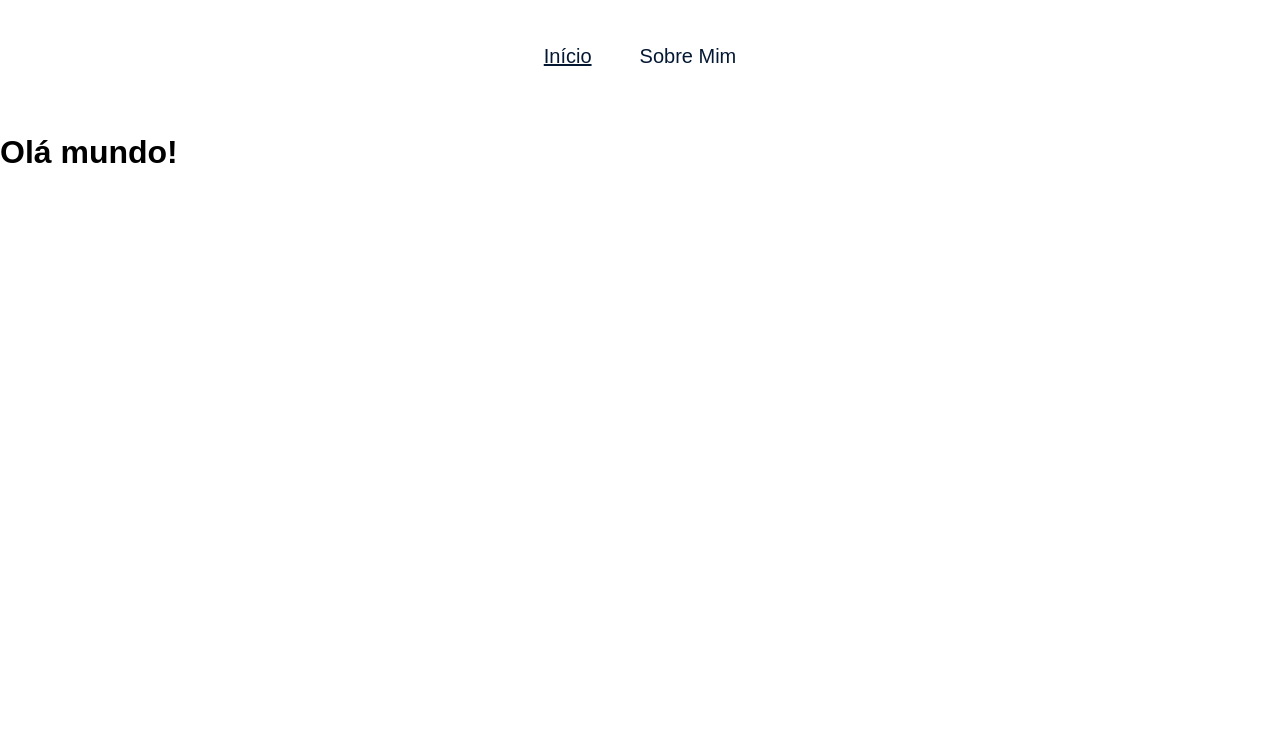
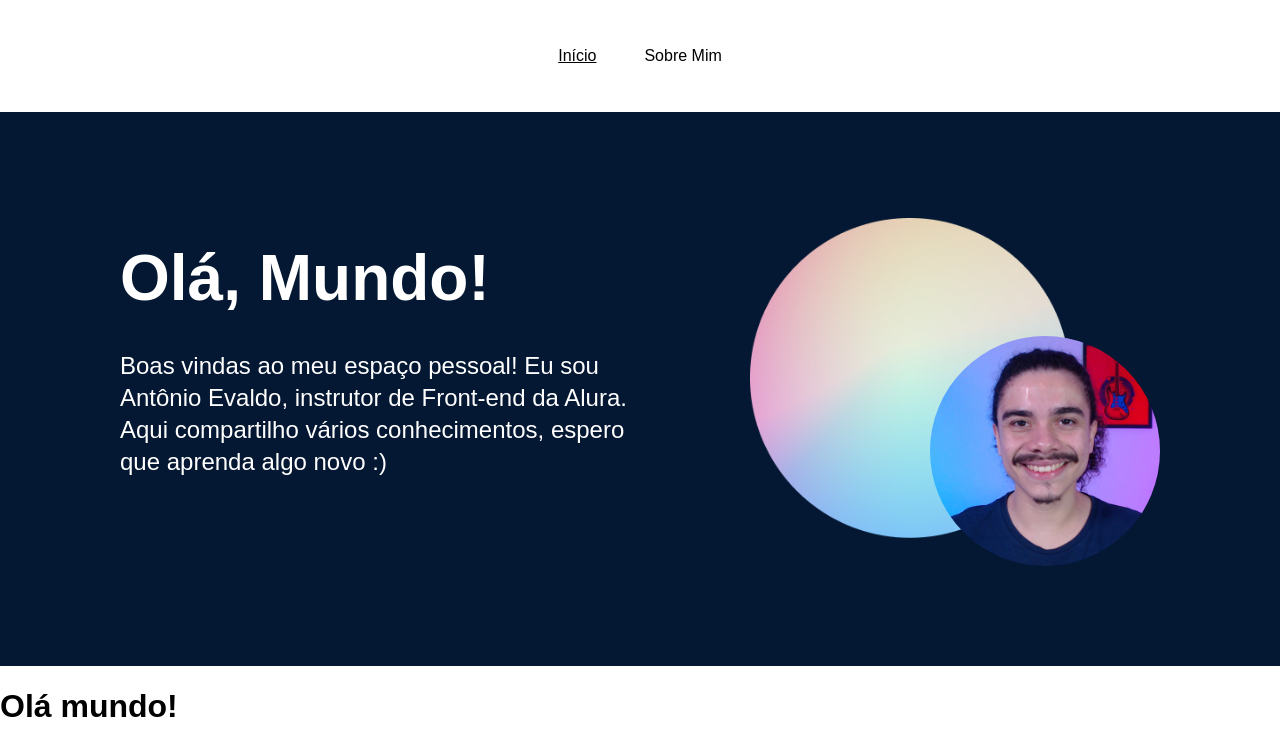
Before and after one commit to lucasdebeterco/blog-router-alura, a React (Vite) app: page / in a window 1280 px wide. Shown: the top 756 px of the page. Built offline with nearby package versions, Linux system fonts and the light colour scheme.

Commit message:
finishing module 2

```diff
--- a/src/Pages/Home/Home.tsx
+++ b/src/Pages/Home/Home.tsx
@@ -1,7 +1,10 @@
+import {Banner} from "../../components/Banner";
+
 export function Home() {
     return (
-        <>
+        <main>
+            <Banner />
             <h1>Olá mundo!</h1>
-        </>
+        </main>
     )
 }
--- a/src/components/Banner/index.tsx
+++ b/src/components/Banner/index.tsx
@@ -1,6 +1,6 @@
 import styles from './Banner.module.css';
-import circuloColorido from 'assets/circulo_colorido.png';
-import minhaFoto from 'assets/minha_foto.png'
+import circuloColorido from '../../assets/circulo_colorido.png';
+import minhaFoto from '../../assets/minha_foto.png'
 
 export function Banner() {
     return (
--- a/src/components/MenuLink/index.tsx
+++ b/src/components/MenuLink/index.tsx
@@ -1,15 +1,16 @@
-import { Link, useLocation } from 'react-router-dom';
+import { NavLink } from 'react-router-dom';
 import styles from './MenuLink.module.css';
 
 export default function MenuLink({ children, to }: any) {
-    const localizacao = useLocation();
-
     return (
-        <Link className={`
-            ${styles.link}
-            ${localizacao.pathname === to ? styles.linkDestacado : ""}
-        `} to={to}>
+        <NavLink
+            className={({ isActive }) => `
+                ${isActive ? styles.linkDestacado : ""}
+            `}
+            to={to}
+            end
+        >
             {children}
-        </Link>
+        </NavLink>
     )
 }
--- a/src/main.tsx
+++ b/src/main.tsx
@@ -1,10 +1,10 @@
 import React from 'react'
 import ReactDOM from 'react-dom/client'
-import App from './App.tsx'
+import AppRoutes from './routes.tsx'
 import './index.css'
 
 ReactDOM.createRoot(document.getElementById('root') as HTMLElement).render(
   <React.StrictMode>
-    <App />
+    <AppRoutes />
   </React.StrictMode>,
 )
--- a/src/App.tsx
+++ b/src/routes.tsx
@@ -3,7 +3,7 @@ import {Home} from "./Pages/Home/Home.tsx";
 import {About} from "./Pages/About/About.tsx";
 import {Menu} from "./components/Menu";
 
-function App() {
+export default function AppRoutes() {
     return (
         <BrowserRouter>
             <Menu />
@@ -16,5 +16,3 @@ function App() {
         </BrowserRouter>
     )
 }
-
-export default App
```
